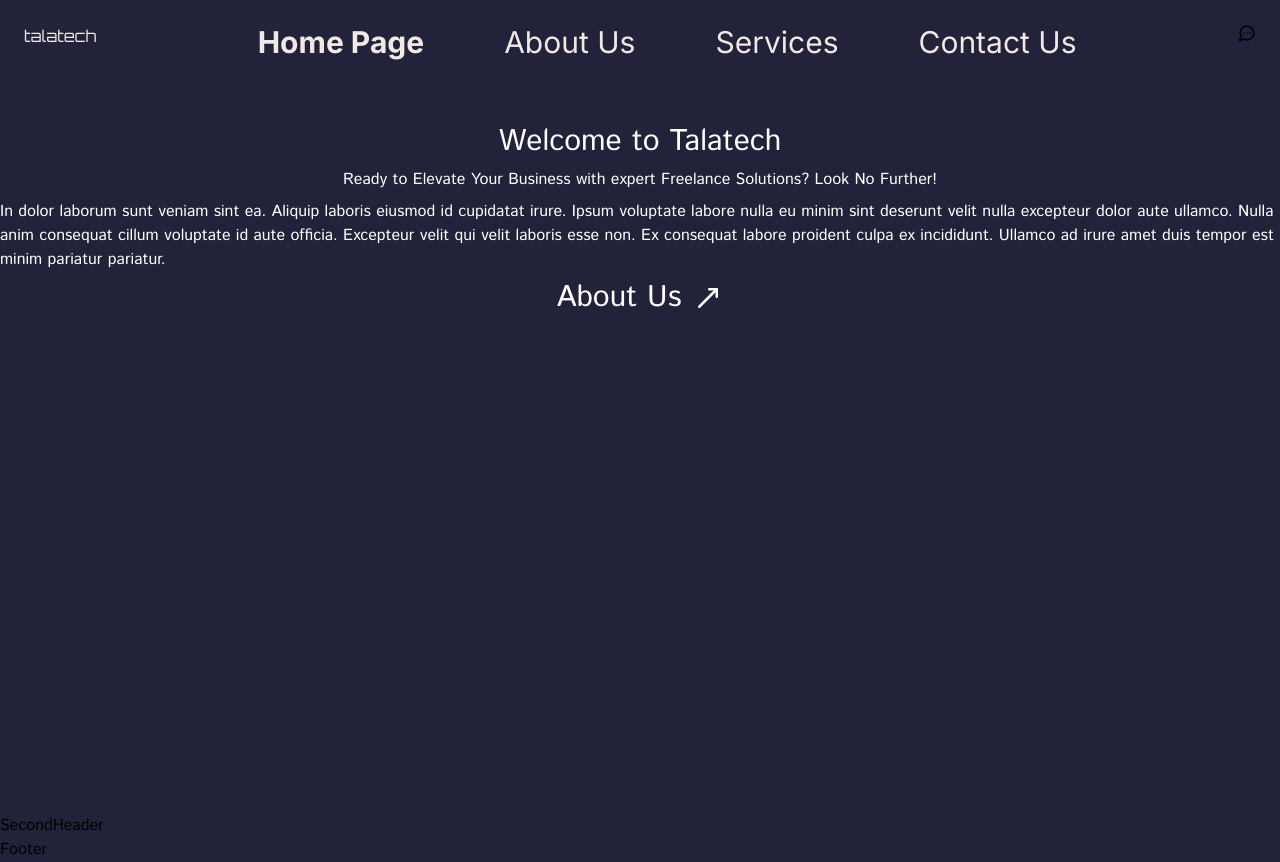
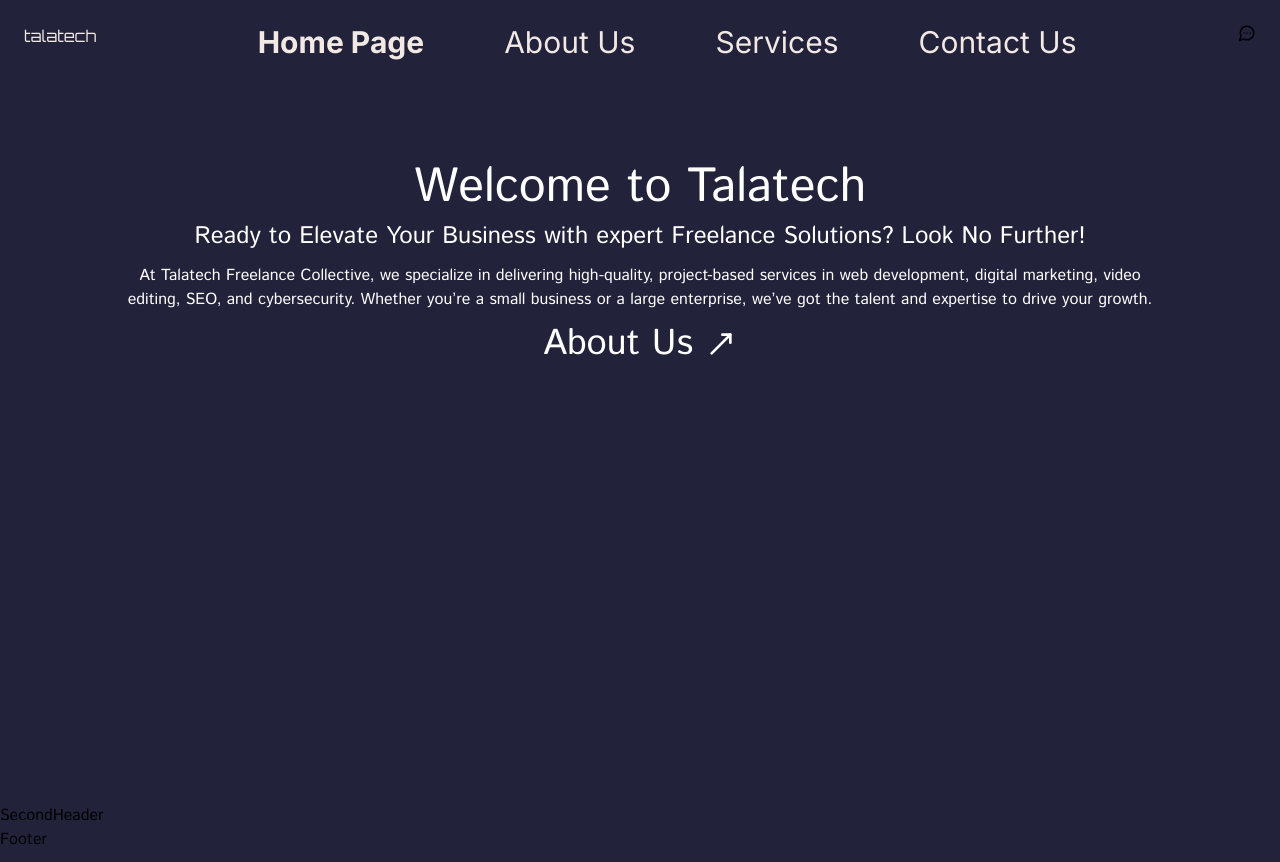
Before and after one commit to talatech/Phase1, a Next.js app: page / in a window 1280 px wide. Built offline with nearby package versions, Linux system fonts and the light colour scheme.

Commit message:
added home header

```diff
--- a/src/components/home/home-header.js
+++ b/src/components/home/home-header.js
@@ -4,13 +4,17 @@ import React from 'react'
 
 export default function HomeHeader() {
   return (
-    <div className='flex flex-col items-center pt-10 text-white gap-2  min-h-[calc(100vh-70px)]'>
-      <h1 className='text-3xl'>Welcome to Talatech</h1>
-      <p>Ready to Elevate Your Business with expert Freelance Solutions? Look No Further!</p>
-      <p>In dolor laborum sunt veniam sint ea. Aliquip laboris eiusmod id cupidatat irure. Ipsum voluptate labore nulla eu minim sint deserunt velit nulla excepteur dolor aute ullamco. Nulla anim consequat cillum voluptate id aute officia. Excepteur velit qui velit laboris esse non. Ex consequat labore proident culpa ex incididunt. Ullamco ad irure amet duis tempor est minim pariatur pariatur.</p>
-      <div className='flex flex-row items-center gap-3'>
-        <Link className='text-3xl' href='/about'>About Us</Link>
-        <MoveUpRight size={30}/>
+    <div className='flex justify-center pt-20'>
+      <div className='flex flex-col items-center text-white gap-2  min-h-[calc(100vh-160px)] max-w-[1050px]'>
+        <h1 className='text-5xl'>Welcome to Talatech</h1>
+        <div className='flex flex-col gap-3 items-center'>
+          <p className='text-2xl'>Ready to Elevate Your Business with expert Freelance Solutions? Look No Further!</p>
+          <p className='text-base text-white text-center'>At Talatech Freelance Collective, we specialize in delivering high-quality, project-based services in web development, digital marketing, video editing, SEO, and cybersecurity. Whether you’re a small business or a large enterprise, we’ve got the talent and expertise to drive your growth.</p>
+          <div className='flex flex-row items-center gap-3'>
+            <Link className='text-4xl' href='/about'>About Us</Link>
+            <MoveUpRight size={32} />
+          </div>
+        </div>
       </div>
     </div>
 
```
